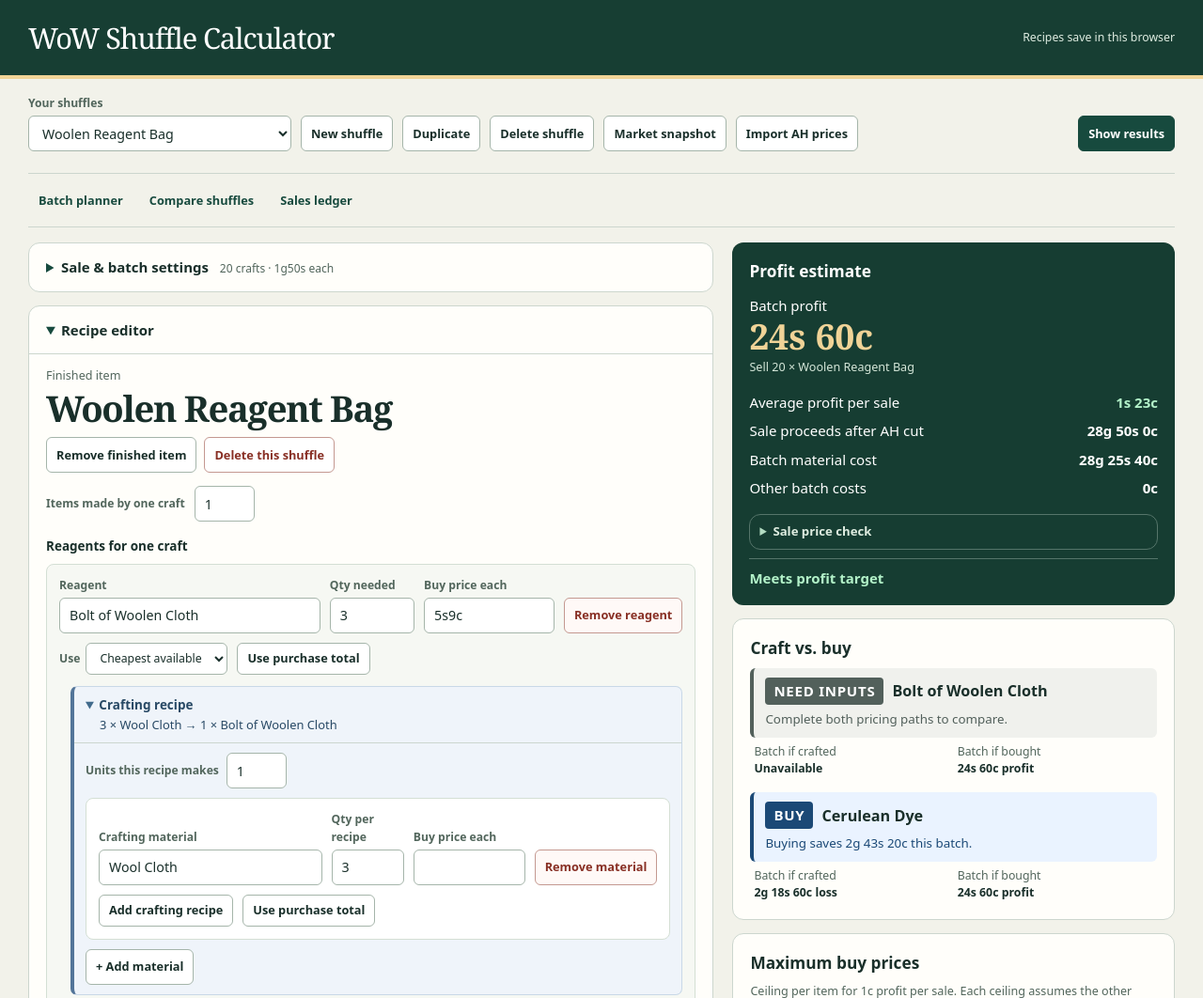
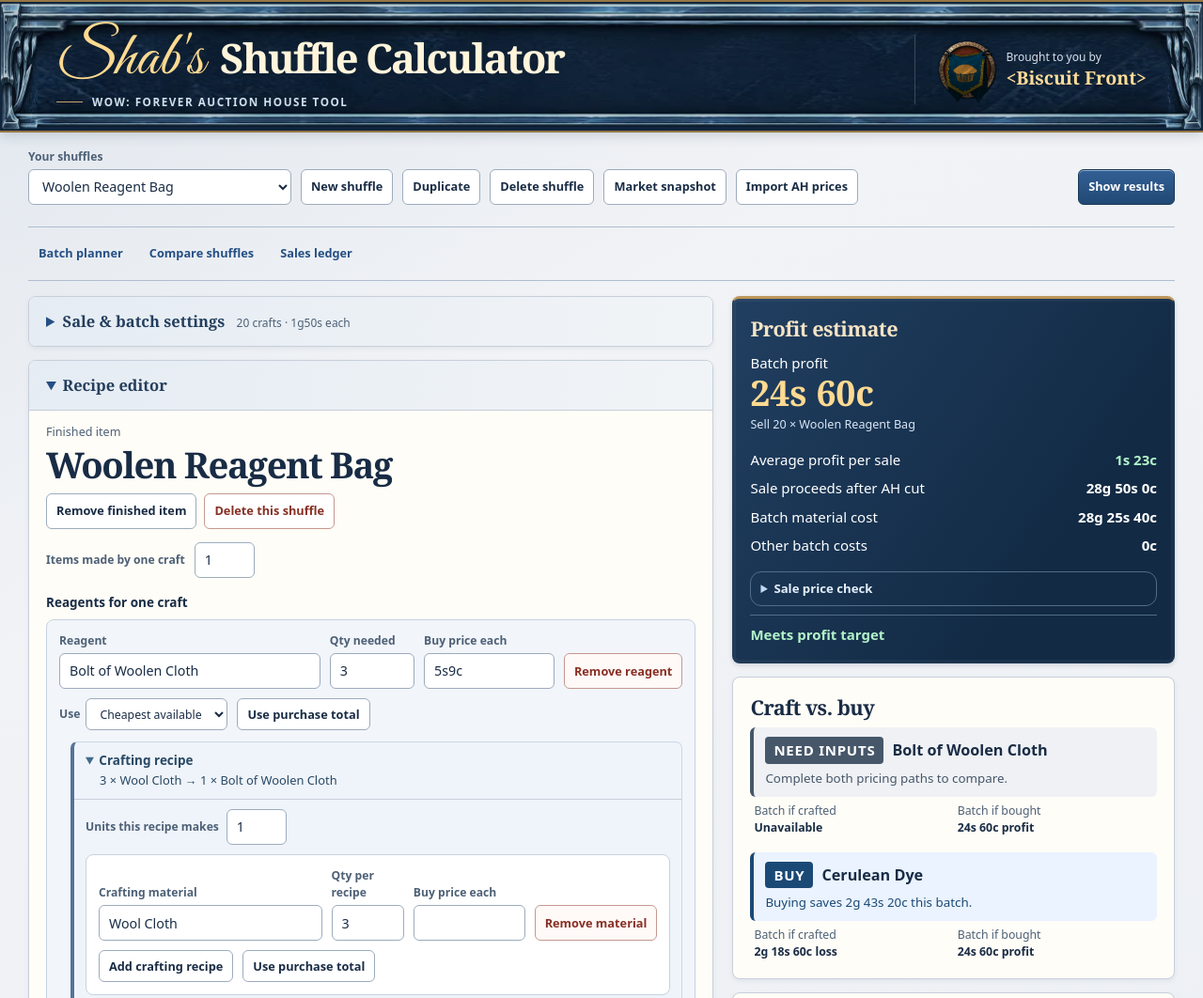
Before and after one commit to Shabbso/wow-shuffle-calculator, a plain HTML site: page index.html in a window 1280 px wide. Shown: the top 1062 px of the page at 94% size. Drawn offline with Linux system fonts and the light colour scheme.

Commit message:
Brand Shab's Shuffle Calculator with the Biscuit Front guild crest

```diff
--- a/index.html
+++ b/index.html
@@ -3,11 +3,24 @@
 <head>
 <meta charset="utf-8">
 <meta name="viewport" content="width=device-width, initial-scale=1">
-<title>WoW Shuffle Calculator</title>
-<link rel="stylesheet" href="style.css?v=finished-item">
+<title>Shab's Shuffle Calculator</title>
+<link rel="icon" type="image/png" href="assets/biscuit-front.png">
+<link rel="preload" href="assets/shabs-script.ttf" as="font" type="font/ttf" crossorigin>
+<link rel="stylesheet" href="style.css?v=guild-banner">
 </head>
 <body>
-<header><div class="shell mast"><h1>WoW Shuffle Calculator</h1><span>Recipes save in this browser</span></div></header>
+<header class="guild-banner">
+  <div class="shell mast">
+    <div class="brand">
+      <h1><span class="signature">Shab's</span> <span class="brand-name">Shuffle Calculator</span></h1>
+      <p class="brand-subtitle">WoW: Forever Auction House Tool</p>
+    </div>
+    <div class="guild-credit">
+      <img src="assets/biscuit-front.png" width="80" height="80" alt="">
+      <p>Brought to you by <strong>&lt;Biscuit Front&gt;</strong></p>
+    </div>
+  </div>
+</header>
 <main class="shell">
 <nav aria-label="Saved shuffles" class="library"><label>Your shuffles<select id="saved"></select></label><button id="new">New shuffle</button><button id="duplicate">Duplicate</button><button id="delete">Delete shuffle</button><button id="market-open">Market snapshot</button><button id="import-prices">Import AH prices</button><button id="view" class="primary">Show results</button></nav>
 <dialog id="market-dialog" aria-labelledby="market-title">
@@ -42,5 +55,5 @@
 <div id="yield-line"></div>
 <div class="materials"><h3>Reagents for one craft</h3><div id="ingredients"></div><button id="add">+ Add reagent</button></div>
 </div></details></div>
-<aside id="analysis" aria-label="Shuffle results"></aside></div></main>
+<aside id="analysis" aria-label="Shuffle results"></aside></div><footer class="storage-note">Recipes save in this browser</footer></main>
 <script src="calc.js"></script><script src="app.js?v=finished-item"></script><script src="market.js"></script><script src="workshop.js"></script></body></html>
--- a/style.css
+++ b/style.css
@@ -1,29 +1,31 @@
-:root{color-scheme:light;--ink:#192f2a;--muted:#52665c;--line:#ccd6ce;--forest:#174a3e;--paper:#fffefa;--gold:#f0d397;font:15px/1.5 'Avenir Next',system-ui,sans-serif;color:var(--ink);background:#f2f2ea}
+@font-face {
+  font-family: "Great Vibes";
+  src: url("assets/shabs-script.ttf") format("truetype");
+  font-display: swap;
+}
+:root{color-scheme:light;--ink:#192c45;--muted:#4d6076;--line:#c7cfda;--blue:#244f84;--paper:#fffdf7;--gold:#ffda91;font:15px/1.5 'Avenir Next',system-ui,sans-serif;color:var(--ink);background:#e9edf3}
 *{box-sizing:border-box}
 body{margin:0}
 .shell{max-width:1340px;width:calc(100% - 60px);margin:auto}
 .mast,.library,.actions,.source,.profit .metric,.metric{display:flex;align-items:center;gap:10px}
-header{background:#173e33;color:white;border-bottom:4px solid var(--gold)}
-.mast{justify-content:space-between;padding:17px 0}
 h1,h2,h3,p{margin:0}
 h1,#parent-name{font-family:'Iowan Old Style',Georgia,serif;letter-spacing:-.035em}
 h1{font-weight:550;font-size:clamp(1.55rem,3vw,2.05rem)}
-.mast span{font-size:.82rem;color:#deece1}
 .library{flex-wrap:wrap;padding:17px 0;margin-bottom:8px;align-items:end}
 .library label{width:min(280px,100%)}
 label{display:grid;gap:4px;color:var(--muted);font-size:.81rem;font-weight:650;min-width:0}
-input,select,button{min-width:0;border:1px solid #a5b5aa;border-radius:6px;font:inherit;color:var(--ink);background:#fff;min-height:38px;padding:6px 10px}
+input,select,button{min-width:0;border:1px solid #9cabbd;border-radius:6px;font:inherit;color:var(--ink);background:#fff;min-height:38px;padding:6px 10px}
 input,select{width:100%;font-size:.95rem;font-weight:500}
 button{cursor:pointer;font-size:.85rem;font-weight:650}
-button:hover{background:#eaf1eb;border-color:#69917e}
-button.primary,#add{background:var(--forest);color:white;border-color:var(--forest)}
+button:hover{background:#eaf2fc;border-color:#6685ad}
+button.primary,#add{background:var(--blue);color:white;border-color:var(--blue)}
 #view{margin-left:auto}
-:focus-visible{outline:3px solid #23795f;outline-offset:2px}
+:focus-visible{outline:3px solid #1b69ad;outline-offset:2px}
 .layout{display:grid;grid-template-columns:minmax(0,1.55fr) minmax(0,1fr);gap:20px;padding-bottom:30px}
 section,details{background:var(--paper);border:1px solid var(--line);border-radius:12px;margin-bottom:14px}
 section{padding:18px}
 summary{padding:14px 18px;font-weight:700;cursor:pointer}
-summary::marker{color:var(--forest)}
+summary::marker{color:var(--blue)}
 summary small{font-size:.8rem;color:var(--muted);font-weight:500;margin-left:8px}
 details[open]>summary{border-bottom:1px solid var(--line)}
 #settings,#setup>.hint,#recipe-body{padding:14px 18px}
@@ -37,7 +39,7 @@ details[open]>summary{border-bottom:1px solid var(--line)}
 #yield-line input{width:64px}
 .materials{margin-top:16px}
 h3{font-size:.9rem;margin-bottom:8px}
-.ingredient{padding:13px;background:#f6f8f3;border:1px solid #d4dfd4;border-radius:8px;margin-bottom:10px}
+.ingredient{padding:13px;background:#f2f5fa;border:1px solid #c6d2df;border-radius:8px;margin-bottom:10px}
 .ingredient-fields{display:grid;grid-template-columns:minmax(0,2fr) minmax(68px,.65fr) minmax(90px,1fr) auto;align-items:end;gap:10px}
 .actions{margin-top:10px;flex-wrap:wrap}
 .actions button{min-height:34px}
@@ -47,14 +49,14 @@ h3{font-size:.9rem;margin-bottom:8px}
 .remove:hover{color:#72251c;background:#fbe6e2;border-color:#ab655b}
 .hint{font-size:.84rem;color:var(--muted)}
 h2{font-size:1.15rem;margin-bottom:8px}
-#analysis section:first-child{background:#163d32;color:white;border:0}
-#analysis section:first-child .hint{color:#d5e7d9;margin:0 0 12px}
+#analysis section:first-child{background:#173653;color:white;border:0}
+#analysis section:first-child .hint{color:#d9e7f6;margin:0 0 12px}
 .profit .metric{display:grid;gap:0}
 .profit strong{color:var(--gold);font:600 2.5rem/1.1 'Iowan Old Style',Georgia,serif}
 .metric{justify-content:space-between;padding:4px 0;font-variant-numeric:tabular-nums}
 .metric strong{text-align:right}
 .profit strong{text-align:left}
-.target{border-top:1px solid #55756a;padding-top:9px;margin-top:9px;font-weight:650}
+.target{border-top:1px solid #516d88;padding-top:9px;margin-top:9px;font-weight:650}
 .gain{color:#b3f2c9}.loss,.profit .loss{color:#ffb7aa}
 table{border-collapse:collapse;width:100%;margin:10px 0;font-size:.87rem}
 th,td{text-align:right;padding:6px 3px;border-bottom:1px solid var(--line);overflow-wrap:anywhere;font-variant-numeric:tabular-nums}
@@ -64,15 +66,15 @@ thead{color:var(--muted)}
 .results-view .editor,.results-view #analysis{display:grid;gap:14px;align-items:start}
 .results-view .editor{grid-template-columns:1fr 1fr}
 .results-view #analysis{grid-template-columns:repeat(auto-fit,minmax(min(100%,290px),1fr))}
-@media(max-width:800px){.shell{width:calc(100% - 24px)}.layout{display:block}.mast span{display:none}.library{gap:6px}.library label{width:100%}.results-view .editor{grid-template-columns:1fr}.results-view .editor details{margin:0}.results-view #analysis{margin-top:12px}.fields{grid-auto-flow:row;grid-template-columns:repeat(2,minmax(0,1fr))}}
+@media(max-width:800px){.shell{width:calc(100% - 24px)}.layout{display:block}.library{gap:6px}.library label{width:100%}.results-view .editor{grid-template-columns:1fr}.results-view .editor details{margin:0}.results-view #analysis{margin-top:12px}.fields{grid-auto-flow:row;grid-template-columns:repeat(2,minmax(0,1fr))}}
 @media(max-width:510px){.ingredient-fields{grid-template-columns:1fr 1fr}.ingredient-fields label:first-child{grid-column:span 2}.actions{gap:5px}.source{width:100%}#recipe-body,#settings,section{padding:12px}summary small{display:block;margin-left:18px}.results-view #analysis{grid-template-columns:1fr}}
 
 
 .demand{margin-top:10px;color:var(--muted);font-size:.85rem}
 .quotes{display:grid;grid-template-columns:repeat(2,minmax(0,1fr));gap:8px;margin:6px 0}
-.quotes>div{background:#fffefa;border:1px solid var(--line);border-radius:6px;padding:8px 10px;font-size:.82rem;color:var(--muted)}
+.quotes>div{background:#fffdf7;border:1px solid var(--line);border-radius:6px;padding:8px 10px;font-size:.82rem;color:var(--muted)}
 .quotes strong{display:block;color:var(--ink);font-size:1.12rem;font-variant-numeric:tabular-nums}
-.verdict{font-weight:650;color:var(--forest);font-size:.9rem}
+.verdict{font-weight:650;color:var(--blue);font-size:.9rem}
 .subrecipe { margin: 12px 0 0 12px; background: #eff4fa; border: 1px solid #c9d8e7; border-left: 4px solid #537599; border-radius: 7px; }
 .subrecipe > summary { padding: 9px 12px; color: #284965; font-size: .9rem; }
 .subrecipe > summary::marker { color: #426b8c; }
@@ -97,19 +99,19 @@ thead{color:var(--muted)}
   .subrecipe .subrecipe .branch-body, .subrecipe .subrecipe .ingredient { padding-inline: 2px; }
 }
 #price-dialog { width:min(570px,calc(100% - 24px)); max-height:85vh; overflow:auto; padding:20px; border:1px solid var(--line); border-radius:12px; background:var(--paper); color:var(--ink); }
-#price-dialog::backdrop { background:#132e27aa; }
+#price-dialog::backdrop { background:#102339aa; }
 #price-dialog label { margin-top:14px; }
-#price-csv { width:100%; box-sizing:border-box; resize:vertical; margin:4px 0 10px; border:1px solid #a5b5aa; border-radius:6px; padding:8px; font: .85rem/1.5 ui-monospace,monospace; }
+#price-csv { width:100%; box-sizing:border-box; resize:vertical; margin:4px 0 10px; border:1px solid #9cabbd; border-radius:6px; padding:8px; font: .85rem/1.5 ui-monospace,monospace; }
 .import-actions { display:flex; justify-content:flex-end; gap:8px; margin-top:14px; }
 #apply-prices:disabled { opacity:.5; cursor:default; }
-#import-status { color:var(--forest); margin-bottom:12px; }
+#import-status { color:var(--blue); margin-bottom:12px; }
 #market-dialog {width:min(620px,calc(100% - 24px));max-height:88vh;overflow:auto;padding:20px;border:1px solid var(--line);border-radius:12px;background:var(--paper);color:var(--ink)}
-#market-dialog::backdrop {background:#132e27aa}
+#market-dialog::backdrop {background:#102339aa}
 .market-head,.market-check {display:flex;align-items:center;gap:8px}
 .market-head {justify-content:space-between}
 .market-row {padding:12px 0;border-bottom:1px solid var(--line)}
 .market-check {font-size:1rem;color:var(--ink)}
-.market-check input {width:19px;height:19px;min-height:0;accent-color:var(--forest)}
+.market-check input {width:19px;height:19px;min-height:0;accent-color:var(--blue)}
 .market-check small,.market-row dt {font-weight:500;color:var(--muted)}
 .market-row dl {display:grid;grid-template-columns:repeat(auto-fit,minmax(105px,1fr));gap:6px;margin:9px 0}
 .market-row dt {font-size:.78rem}
@@ -120,9 +122,9 @@ thead{color:var(--muted)}
 #market-status,#market-profit {margin:10px 0;font-size:.92rem;font-weight:600}
 #market-dialog button:disabled {opacity:.5;cursor:default}
 .source-choice + .source-choice { margin-top: 16px; }
-.source-verdict { --tone: #52605b; --wash: #f0f1ed; background: var(--wash); border-left: 4px solid var(--tone); border-radius: 6px; padding: 10px 12px; color: var(--tone); }
+.source-verdict { --tone: #47576a; --wash: #eff1f4; background: var(--wash); border-left: 4px solid var(--tone); border-radius: 6px; padding: 10px 12px; color: var(--tone); }
 .source-verdict.buy { --tone: #1b4976; --wash: #eaf3ff; }
-.source-verdict.craft { --tone: #195842; --wash: #e6f4ea; }
+.source-verdict.craft { --tone: #714919; --wash: #fbf1da; }
 .source-title { display: flex; flex-wrap: wrap; align-items: center; gap: 5px 9px; }
 .source-title strong { font-size: 1rem; text-transform: uppercase; letter-spacing: .05em; background: var(--tone); color: white; padding: 3px 9px; border-radius: 4px; }
 .source-title b { color: var(--ink); font-size: 1.08rem; overflow-wrap: anywhere; }
@@ -142,16 +144,16 @@ thead{color:var(--muted)}
 .shopping-list li span {display:block;color:var(--muted);font-size:.85rem;overflow-wrap:anywhere}
 
 .work-tools {display:flex;gap:6px;flex-wrap:wrap;margin:-2px 0 16px;padding:9px 0;border-block:1px solid var(--line)}
-.work-tools button,.text-button {background:transparent;border-color:transparent;color:var(--forest)}
-.work-tools button:hover,.text-button:hover {background:#e2e9e0}
-#analysis .sale-context {background:transparent;color:inherit;border-color:#55756a;margin:12px 0 0;padding:0 10px}
-#analysis .sale-context summary {padding:8px 0;color:#dfede1;font-size:.88rem}
-#analysis .sale-context summary::marker {color:#b3dcc2}
-#analysis .sale-context[open]>summary {border-color:#55756a}
+.work-tools button,.text-button {background:transparent;border-color:transparent;color:var(--blue)}
+.work-tools button:hover,.text-button:hover {background:#dae5f1}
+#analysis .sale-context {background:transparent;color:inherit;border-color:#516d88;margin:12px 0 0;padding:0 10px}
+#analysis .sale-context summary {padding:8px 0;color:#e4effb;font-size:.88rem}
+#analysis .sale-context summary::marker {color:#c2d9f2}
+#analysis .sale-context[open]>summary {border-color:#516d88}
 #analysis .sale-context .hint {margin:4px 0 8px}
 #analysis .sale-context .metric {font-size:.88rem}
 #work-dialog {width:min(820px,calc(100% - 24px));max-height:88vh;overflow:auto;padding:0 18px 18px;border:1px solid var(--line);border-radius:12px;background:var(--paper);color:var(--ink)}
-#work-dialog::backdrop {background:#132e27aa}
+#work-dialog::backdrop {background:#102339aa}
 #work-dialog .market-head {position:sticky;top:0;z-index:1;background:var(--paper);padding:12px 0;border-bottom:1px solid var(--line)}
 #work-dialog .market-head h2 {margin:0}
 #work-body>*,#plan-results>* {margin-top:12px}
@@ -159,7 +161,7 @@ thead{color:var(--muted)}
 .tool-fields button,.tier-line button {justify-self:start}
 #tier-editor[open] {padding:0 12px 12px}
 #tier-source {margin-top:8px}
-#plan-message {color:var(--forest);font-weight:600}
+#plan-message {color:var(--blue);font-weight:600}
 #plan-shopping .shopping-list {display:block}
 #work-body .scroll-table {overflow:auto}
 .scroll-table table {min-width:640px}
@@ -172,3 +174,55 @@ thead{color:var(--muted)}
 
 .shopping-head {display:flex;align-items:center;justify-content:space-between;gap:8px;flex-wrap:wrap;margin-bottom:8px}
 .shopping-head h2 {margin:0}
+
+/* The metal surround uses a nine-slice so the corner carvings keep their proportions. */
+.guild-banner {
+  position:relative; isolation:isolate; color:#fff5db; background:#11253d;
+  border-block:2px solid #967744; box-shadow:0 3px 12px #172c492e;
+}
+.guild-banner::before {
+  content:""; position:absolute; inset:0; z-index:-1; pointer-events:none;
+  border:solid transparent; border-width:13px 40px;
+  border-image:url("assets/frostbound.webp") 16 58 fill / 13px 40px / 0 stretch;
+  opacity:.76;
+}
+.mast {justify-content:space-between;gap:18px;padding:28px 30px 21px}
+.brand h1 {display:flex;align-items:baseline;flex-wrap:wrap;gap:0 .38em;font:600 clamp(1.9rem,3.4vw,3.15rem)/1.1 Georgia,serif;letter-spacing:-.045em}
+.signature {font:400 1.54em/1 "Great Vibes","Snell Roundhand",cursive;color:var(--gold);letter-spacing:normal}
+.brand-subtitle {display:flex;align-items:center;gap:10px;margin:3px 0 0;color:#d0dfed;font-size:.78rem;font-weight:650;letter-spacing:.13em;text-transform:uppercase}
+.brand-subtitle::before {content:"";width:28px;border-top:1px solid #c4a56c}
+.guild-credit {display:flex;align-items:center;gap:4px;padding-left:18px;border-left:1px solid #93a5b555}
+.guild-credit img {width:74px;height:74px;object-fit:contain}
+.guild-credit p {color:#d6e2ef;font-size:.8rem}
+.guild-credit strong {display:block;color:#ffdc98;font:600 1.3rem/1.35 Georgia,serif;white-space:nowrap}
+.storage-note {font-size:.8rem;color:var(--muted);border-top:1px solid var(--line);padding:12px 0 20px}
+body {background:linear-gradient(150deg,#e1e7ee 0,#f1f3f6 600px,#e9edf3);min-height:100vh}
+button.primary,#add {background:linear-gradient(#325f95,#224975);border-color:#183855;box-shadow:inset 0 1px #8eadd0}
+button.primary:hover,#add:hover {background:#193d69}
+.editor>details,#analysis>section {box-shadow:0 2px 5px #142d4910;border-radius:8px}
+.editor>details>summary {background:linear-gradient(100deg,#e5ecf3,#f1f4f7);color:#243e5d;border-radius:7px;font:600 1.1rem/1.45 Georgia,serif}
+.editor>details[open]>summary {border-radius:7px 7px 0 0}
+.editor>details>summary small {font-family:"Avenir Next",system-ui,sans-serif}
+#analysis>section>h2,.shopping-head h2,.market-head h2,#import-title {font:600 1.45rem/1.25 Georgia,serif;letter-spacing:-.025em}
+#analysis>section:first-child {background:linear-gradient(125deg,#213f61,#122a44 72%);border:1px solid #203954;border-top:3px solid #bd965a;box-shadow:inset 0 0 0 3px #ffffff09,0 2px 5px #142d4926}
+#analysis>section:first-child>h2 {color:#f4e3c4}
+.profit strong.gain {color:var(--gold)}
+.work-tools {border-color:#afbdce}
+@media(max-width:720px) {
+  .mast {align-items:flex-start;flex-direction:column;gap:9px;padding:23px 16px 19px}
+  .brand h1 {font-size:clamp(1.42rem,5vw,2.3rem)}
+  .brand-subtitle {font-size:.69rem;letter-spacing:.085em}
+  .brand-subtitle::before {width:16px}
+  .guild-credit {border:0;padding:0;gap:5px}
+  .guild-credit img {width:30px;height:30px}
+  .guild-credit p {font-size:.75rem}
+  .guild-credit strong {display:inline;font-size:1rem}
+  .guild-banner::before {border-image-width:9px 17px}
+}
+
+@media(max-width:600px) {
+  .library {display:grid;grid-template-columns:repeat(3,minmax(0,1fr));align-items:stretch}
+  .library label {grid-column:1/-1}
+  .library button {padding-inline:5px}
+  #view {margin-left:0}
+}
```
Also changed, not shown: assets/biscuit-front.png (added), assets/frostbound.webp (added), assets/great-vibes-license.txt (added), assets/shabs-script.ttf (added).
